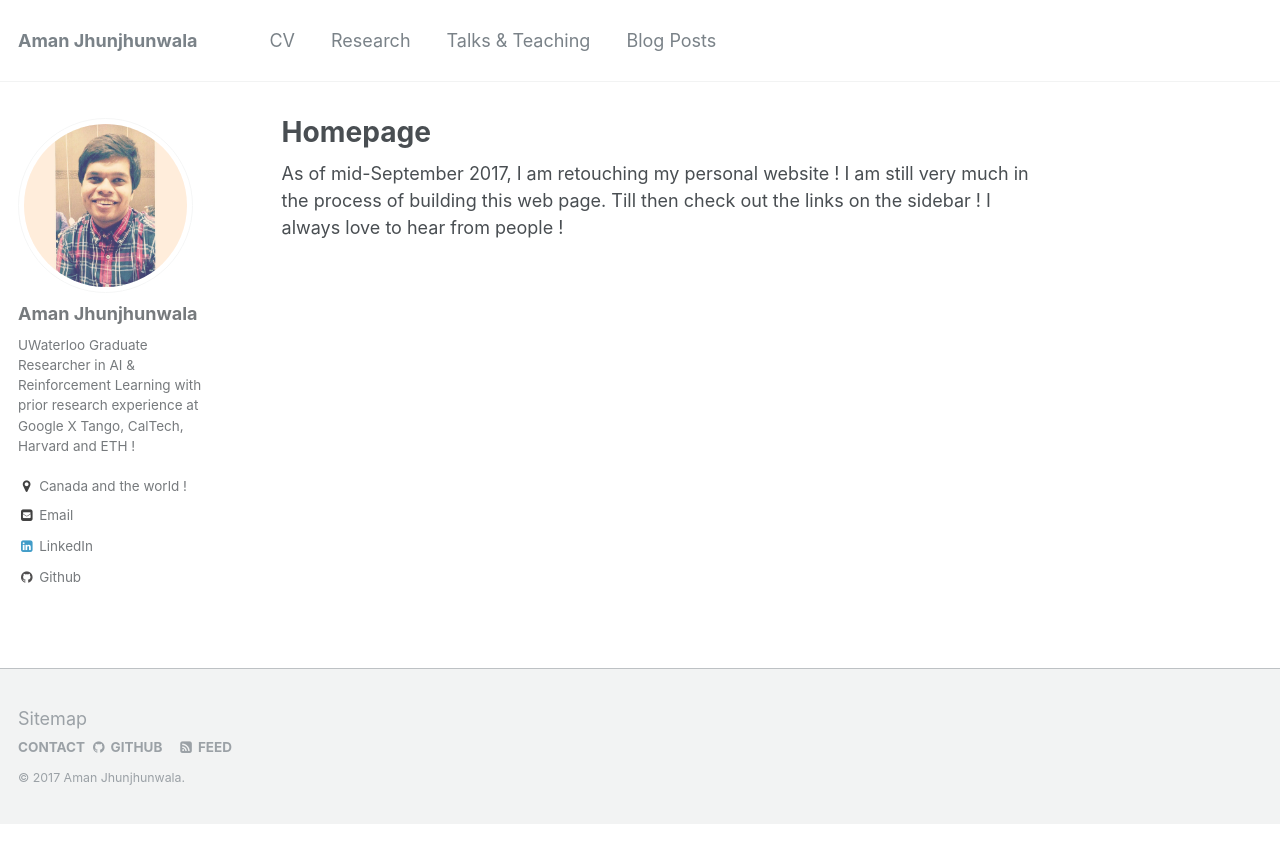
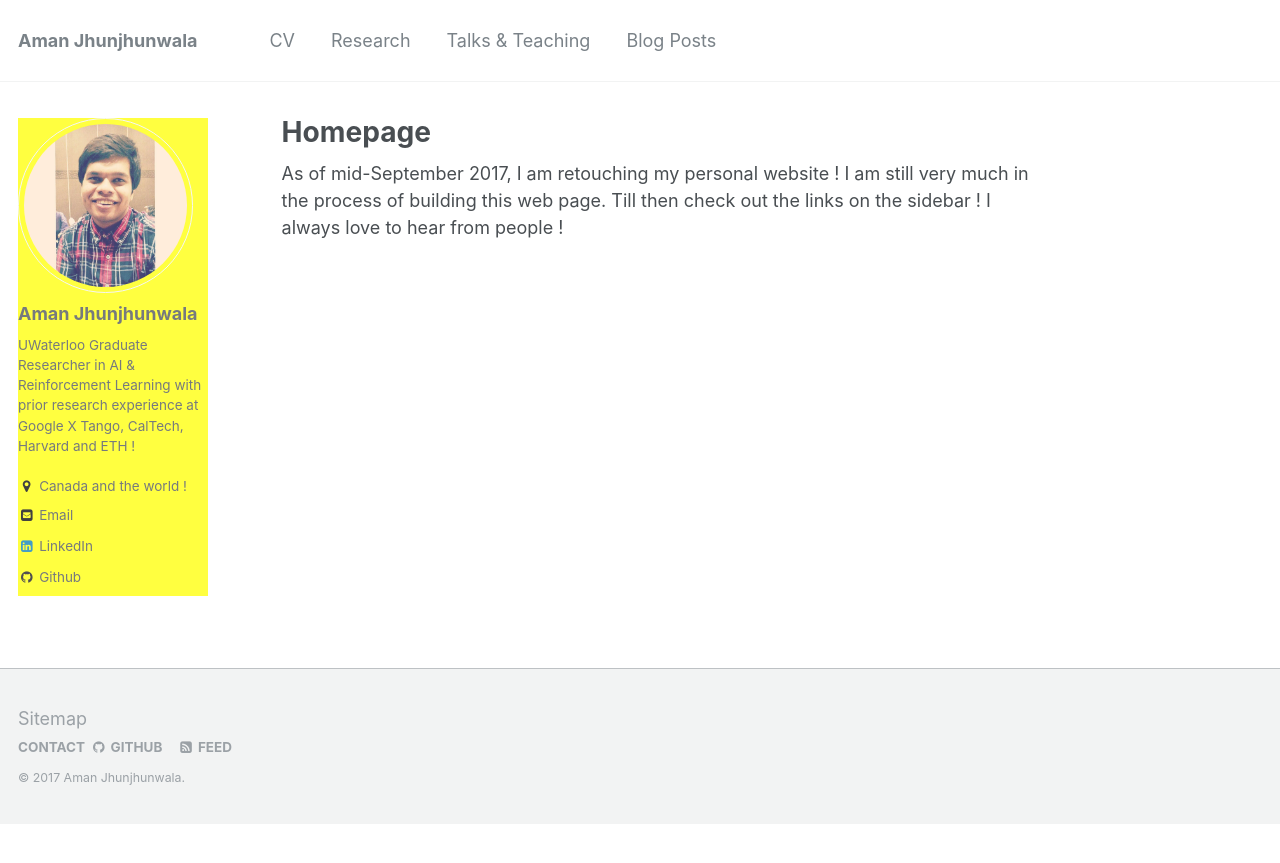
Before and after one commit to amanjhunjhunwala/amanjhunjhunwala.github.io, a Jekyll site: the page built from _pages/about.md, in a window 1280 px wide. Shown: the top 863 px of the page. Built offline with Jekyll 4.4.1, drawn with Linux system fonts in a browser that asks for light colours.

Commit message:
Update sidebar.html

```diff
--- a/_includes/sidebar.html
+++ b/_includes/sidebar.html
@@ -1,7 +1,7 @@
 {% include base_path %}
 
 {% if page.author_profile or layout.author_profile or page.sidebar %}
-  <div class="sidebar sticky">
+  <div class="sidebar sticky" style="background-color:yellow;">
   {% if page.author_profile or layout.author_profile %}{% include author-profile.html %}{% endif %}
   {% if page.sidebar %}
     {% for s in page.sidebar %}
```
